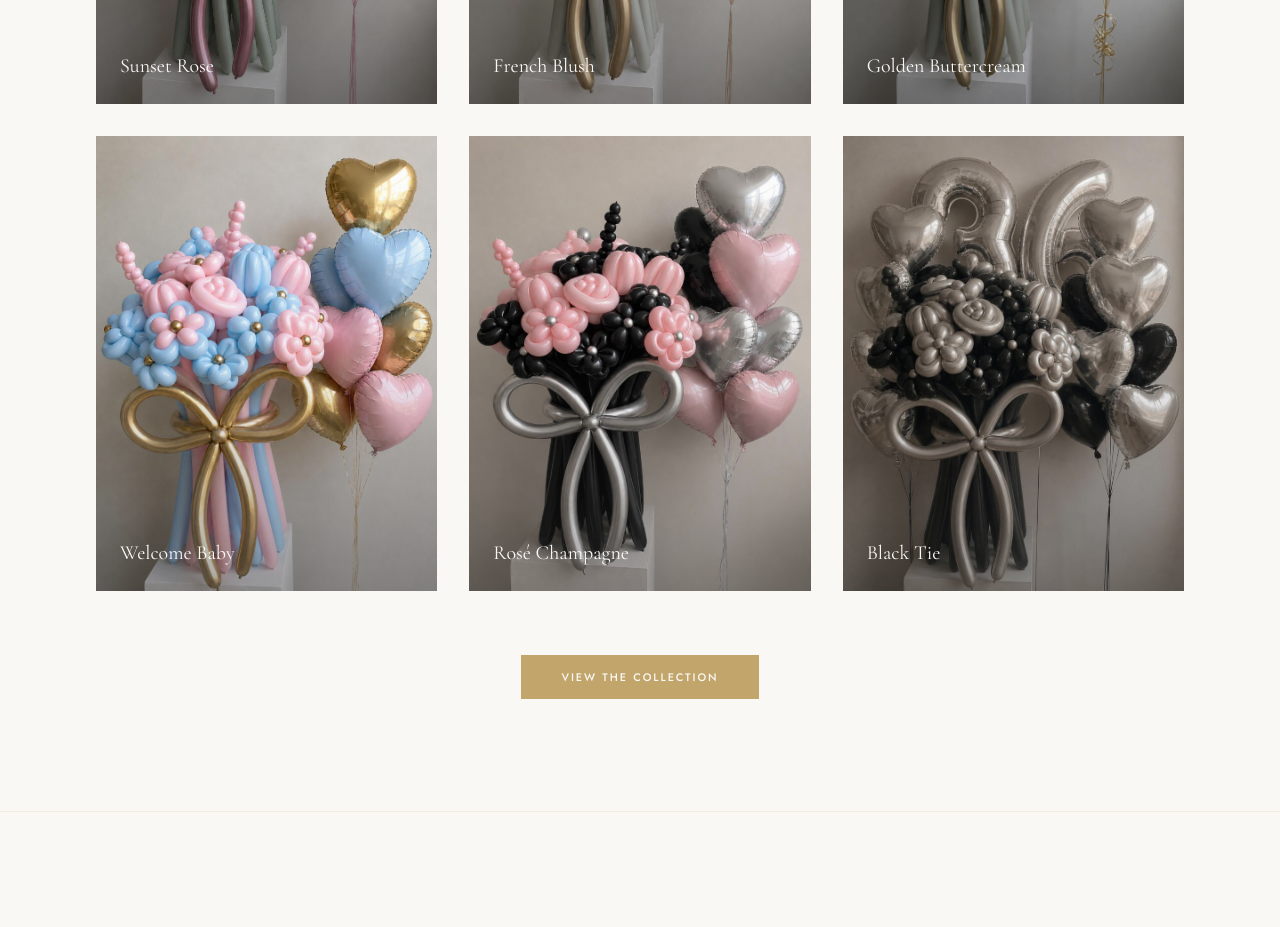
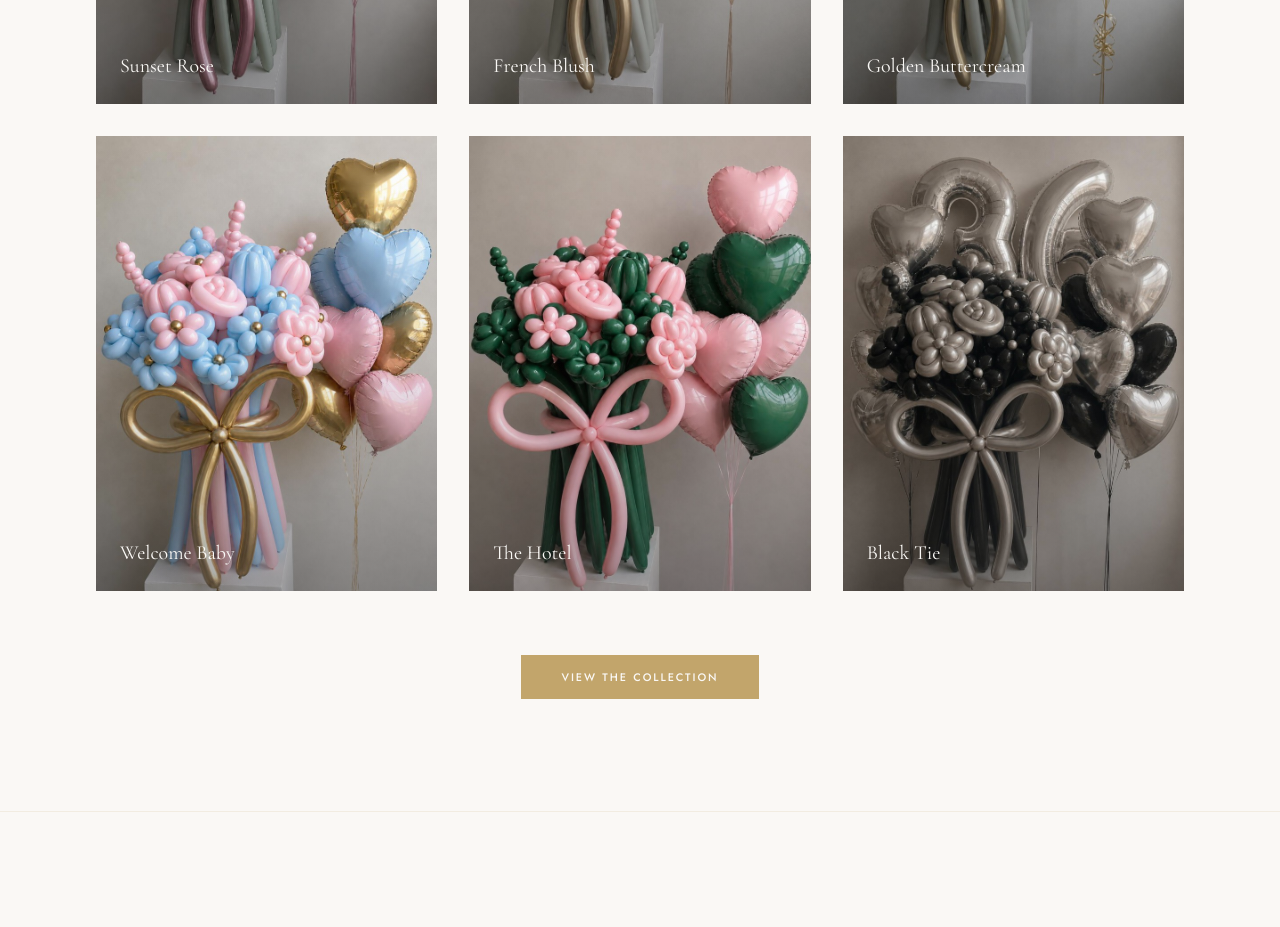
Before and after one commit to hjkim812812/balloons-by-h, a Next.js app: page / in a window 1280 px wide. Shown: the part 1660-2587 px from the top of the page. Built offline with nearby package versions, Linux system fonts and the light colour scheme; no server answers.

Commit message:
Swap Rosé Champagne for The Hotel in homepage featured collection.

```diff
--- a/src/app/page.tsx
+++ b/src/app/page.tsx
@@ -46,7 +46,7 @@ const FEATURED = [
 
   "welcome-baby",
 
-  "rose-champagne",
+  "the-hotel",
 
   "black-tie",
 
```
